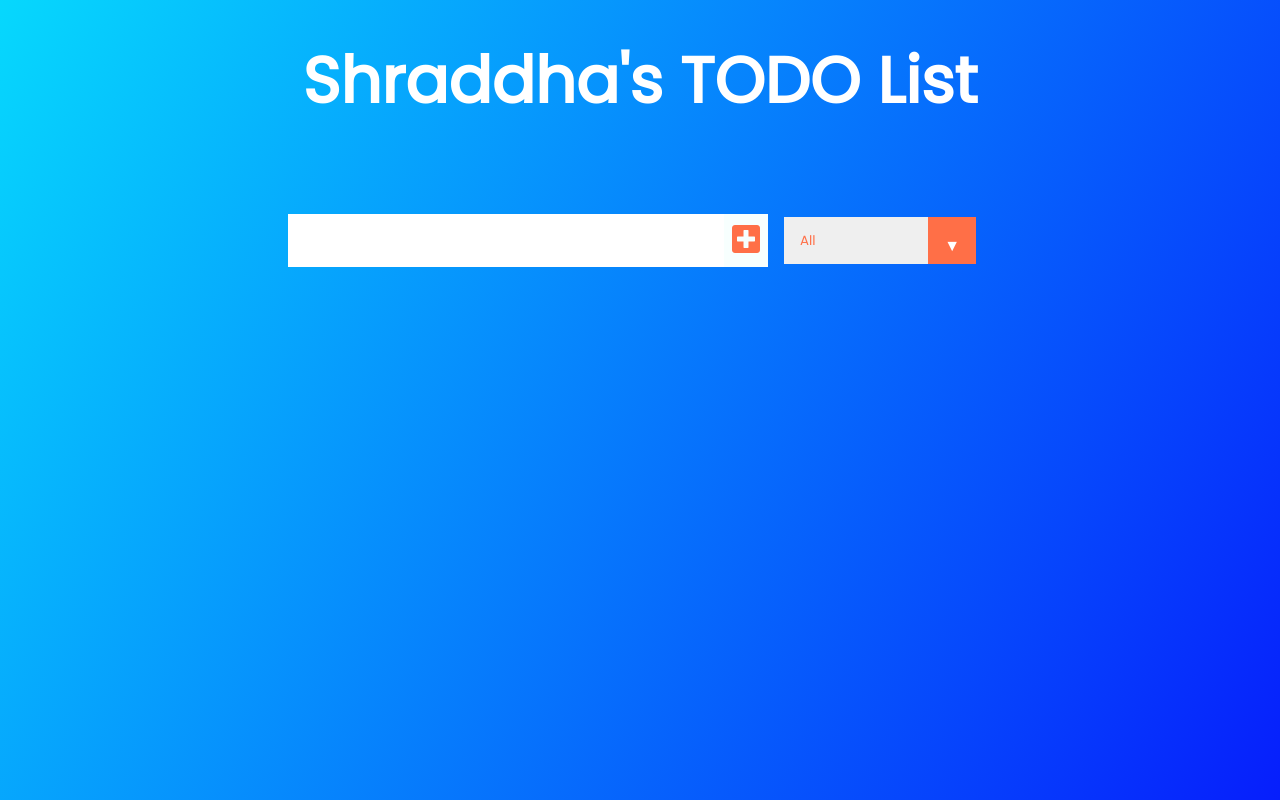
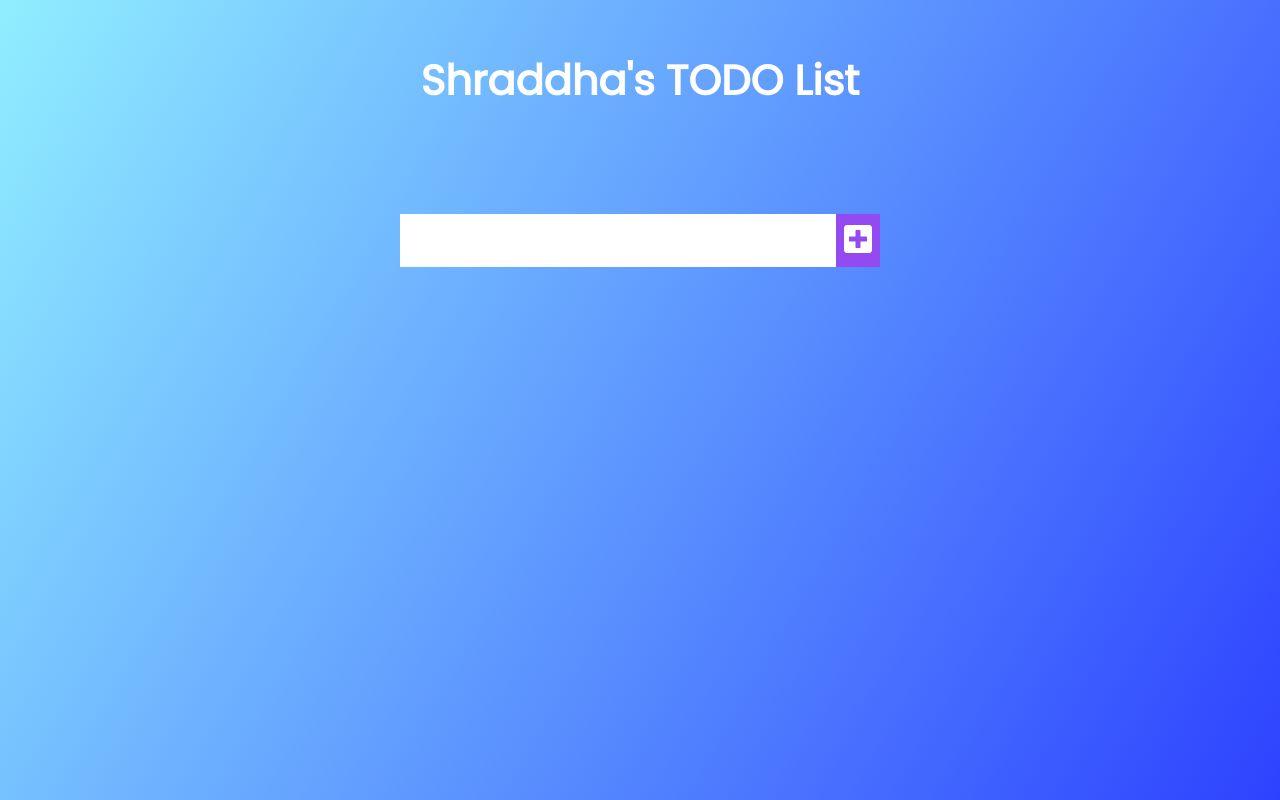
Before and after one commit to shraddha15-creator/todo, a React (Create React App) app: page / in a window 1280 px wide. Built offline with nearby package versions, Linux system fonts and the light colour scheme.

Commit message:
styles updated

```diff
--- a/src/App.css
+++ b/src/App.css
@@ -4,13 +4,14 @@
   box-sizing: border-box;
 }
 body {
-  background-image: linear-gradient(120deg, #06d8fd 0%, #061efc 100%);
+  background-image: linear-gradient(120deg, #90eeff 0%, #2d42ff 100%);
   color: white;
   font-family: "Poppins", sans-serif;
   min-height: 100vh;
 }
 header {
-  font-size: 2rem;
+  font-size: 1.3rem;
+
 }
 
 header,
@@ -28,13 +29,13 @@ form button {
   background: white;
 }
 form button {
-  color: #ff6f47;
-  background: #f7fffe;
+  color: #ffffff;
+  background: #934bf1;
   cursor: pointer;
   transition: all 0.3s ease;
 }
 form button:hover {
-  background: #ff6f47;
+  background: #080707;
   color: white;
 }
 .todo-container {
@@ -50,7 +51,7 @@ form button:hover {
 
 .todo {
   margin: 0.5rem;
-  background: white;
+  background: rgb(255, 255, 255);
   font-size: 1.5rem;
   color: black;
   display: flex;
@@ -67,7 +68,7 @@ form button:hover {
 
 .trash-btn,
 .complete-btn {
-  background: #ff6f47;
+  background: #934bf1;
   color: white;
   border: none;
   padding: 1rem;
@@ -75,7 +76,7 @@ form button:hover {
   font-size: 1rem;
 }
 .complete-btn {
-  background: rgb(11, 212, 162);
+  background:#0529f7;
 }
 .todo-item {
   padding: 0rem 0.5rem;
--- a/src/components/Form.js
+++ b/src/components/Form.js
@@ -21,13 +21,13 @@ const Form = ({ addTodo }) => {
       <button onClick={handleAdd} className="todo-button" type="button">
         <i className="fas fa-plus-square"></i>
       </button>
-      <div className="select">
+      {/* <div className="select">
         <select name="todos" className="filter-todo">
           <option value="all">All</option>
           <option value="completed">Completed</option>
           <option value="uncompleted">Uncompleted</option>
         </select>
-      </div>
+      </div> */}
     </form>
   );
 };
--- a/src/index.css
+++ b/src/index.css
@@ -1,13 +1,12 @@
+@import url('https://fonts.googleapis.com/css2?family=Montserrat:ital@1&display=swap');
+
 body {
   margin: 0;
-  font-family: -apple-system, BlinkMacSystemFont, 'Segoe UI', 'Roboto', 'Oxygen',
-    'Ubuntu', 'Cantarell', 'Fira Sans', 'Droid Sans', 'Helvetica Neue',
-    sans-serif;
+  font-family: 'Montserrat', sans-serif;
   -webkit-font-smoothing: antialiased;
   -moz-osx-font-smoothing: grayscale;
 }
 
 code {
-  font-family: source-code-pro, Menlo, Monaco, Consolas, 'Courier New',
-    monospace;
+  font-family: 'Montserrat', sans-serif;;
 }
```
